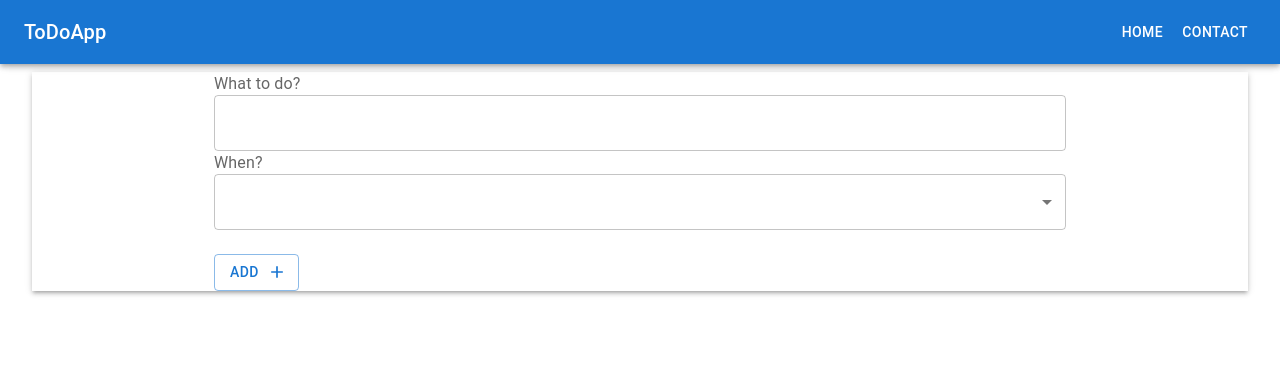
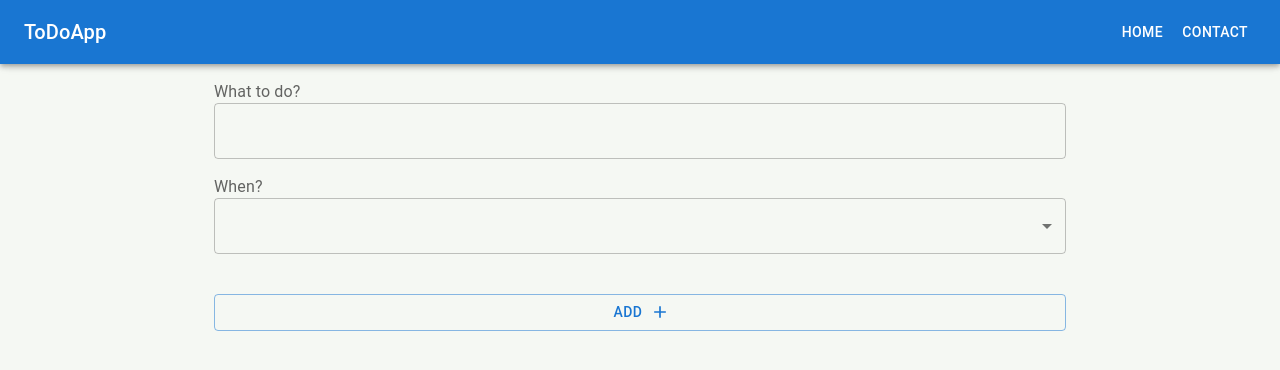
Before and after one commit to PiotrSierant/ToDo, a React (Create React App) app: page / in a window 1280 px wide. Shown: the top 370 px of the page. Built offline with nearby package versions, Linux system fonts and the light colour scheme.

Commit message:
added styling and new dependencies

```diff
--- a/package.json
+++ b/package.json
@@ -7,6 +7,7 @@
     "@emotion/styled": "^11.10.0",
     "@mui/icons-material": "^5.10.2",
     "@mui/material": "^5.10.2",
+    "@mui/styles": "^5.10.2",
     "@testing-library/jest-dom": "^5.16.5",
     "@testing-library/react": "^13.3.0",
     "@testing-library/user-event": "^13.5.0",
@@ -18,7 +19,11 @@
     "react": "^18.2.0",
     "react-dom": "^18.2.0",
     "react-scripts": "5.0.1",
+    "sass": "^1.54.5",
+    "sass-loader": "^13.0.2",
+    "typed-scss-modules": "^6.5.0",
     "typescript": "^4.8.2",
+    "typescript-plugin-css-modules": "^3.4.0",
     "web-vitals": "^2.1.4"
   },
   "scripts": {
--- /dev/null
+++ b/src/Components/Form.module.scss
@@ -0,0 +1,7 @@
+@import "src/sass/variables";
+.form {
+  margin-top: 5rem;
+  display: flex;
+  flex-direction: column;
+  gap: 1rem;
+}
--- a/src/Components/Form.tsx
+++ b/src/Components/Form.tsx
@@ -1,14 +1,13 @@
 import React from 'react';
 import Box from "@mui/material/Box";
-import {Button, Container, FormGroup, InputLabel, MenuItem, Paper, Select, TextField} from "@mui/material";
+import {Button, Container, FormGroup, InputLabel, MenuItem, Select, TextField} from "@mui/material";
 import AddOutlinedIcon from '@mui/icons-material/AddOutlined';
+import styles from './Form.module.scss';
 export const Form = () => {
 
-
-  return <Box component="main" sx={{ p: 3, mt: 5 }}>
-      <Paper square elevation={3}>
+    return <Box component="main">
           <Container maxWidth={"md"}>
-              <form>
+              <form className={styles.form}>
                   <FormGroup>
                       <InputLabel>What to do?</InputLabel>
                       <TextField />
@@ -34,6 +33,5 @@ export const Form = () => {
                   </Button>
               </form>
           </Container>
-      </Paper>
   </Box>
 }
--- a/src/Components/Navbar.tsx
+++ b/src/Components/Navbar.tsx
@@ -12,7 +12,6 @@ import MenuIcon from '@mui/icons-material/Menu';
 import Toolbar from '@mui/material/Toolbar';
 import Typography from '@mui/material/Typography';
 import Button from '@mui/material/Button';
-
 
 const drawerWidth = 240;
 const navItems = ['Home', 'Contact'];
@@ -41,7 +40,6 @@ export default function Navbar() {
             </List>
         </Box>
     );
-
 
     return (
         <Box sx={{ display: 'flex' }}>
--- /dev/null
+++ b/src/global.d.ts
@@ -0,0 +1,4 @@
+declare module '*.module.scss' {
+    const classes: { [key: string]: string };
+    export default classes;
+}
--- a/src/index.tsx
+++ b/src/index.tsx
@@ -1,6 +1,7 @@
 import React from 'react';
 import ReactDOM from 'react-dom/client';
 import App from './App';
+import './sass/main.scss';
 
 const root = ReactDOM.createRoot(
   document.getElementById('root') as HTMLElement
--- a/src/sass/_variables.scss
+++ b/src/sass/_variables.scss
@@ -1,3 +1,3 @@
 $primary: #F6DA70;
-$background: #17181F;
-$text: #F5F8F3
+$background: #F5F8F3;
+$text: #17181F;
--- a/src/sass/main.scss
+++ b/src/sass/main.scss
@@ -1,6 +1,2 @@
 @import 'variables';
 @import 'reset';
-body {
-  background-color: $background;
-  color: $text;
-}
--- a/src/sass/reset.scss
+++ b/src/sass/reset.scss
@@ -1,3 +1,4 @@
+@import "variables";
 *, *::before, *::after {
   box-sizing: border-box;
 }
@@ -6,6 +7,8 @@
 }
 html, body {
   height: 100%;
+  background-color: $background;
+  color: $text;
 }
 html:focus-within {
   scroll-behavior: smooth; /* przewijanie strony */
--- a/tsconfig.json
+++ b/tsconfig.json
@@ -22,5 +22,6 @@
   },
   "include": [
     "src"
-  ]
+  ],
+  "plugins": [{ "name": "typescript-plugin-css-modules" }]
 }
```
Also changed, not shown: 1 other file (tests, documents, lock files or other folders).
